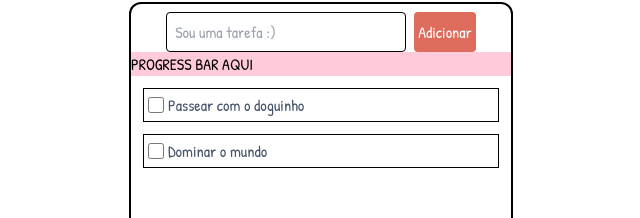
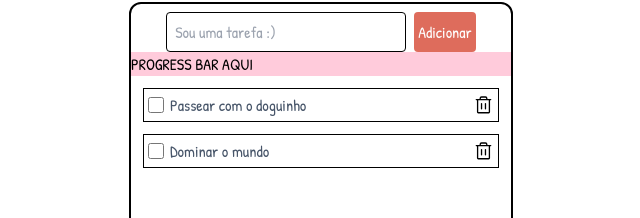
Before and after one commit to gabie762/to-do-app, a Next.js app: page / in a window 1280 px wide. Shown: the part 186-404 px from the top of the page, without its empty margins (319-959 px from the left). Built offline with nearby package versions, Linux system fonts and the light colour scheme.

Commit message:
remove single to do component created footer file deleted scroll bar stylized clear all btn debugged

```diff
--- a/app/globals.css
+++ b/app/globals.css
@@ -32,3 +32,23 @@ body {
     text-wrap: balance;
   }
 }
+
+::-webkit-scrollbar {
+  width: 10px;
+}
+
+/* Track */
+::-webkit-scrollbar-track {
+  background: #f1f1f1;
+}
+
+/* Handle */
+::-webkit-scrollbar-thumb {
+  background: #de6c5c;
+  border-radius: 5px;
+}
+
+/* Handle on hover */
+::-webkit-scrollbar-thumb:hover {
+  background: #da6353;
+}
--- a/components/footer.tsx
+++ /dev/null
@@ -1,23 +0,0 @@
-"use client";
-
-import CleanAllBtn from "./limparCompletas";
-import StatusTarefas from "./statusTarefa";
-
-interface Props {
-  status: string;
-  filtroTarefas(arg: string): void;
-}
-
-const Footer = ({ status, filtroTarefas }: Props) => {
-  return (
-    <div className="flex border-t-2 border-t-black border-opacity-50 text-black text-opacity-70 inset-x-0 bottom-0 h-12 p-1 items-center justify-center space-x-3">
-      <div className="flex items-center">
-        <h1>X itens restantes</h1>
-      </div>
-      <StatusTarefas status={status} filtroTarefas={filtroTarefas} />
-      <CleanAllBtn />
-    </div>
-  );
-};
-
-export default Footer;
--- a/components/handlerTarefas.tsx
+++ b/components/handlerTarefas.tsx
@@ -33,7 +33,7 @@ export const HandlerTarefas = () => {
   };
 
   const notificacao = (mensagem: string) => {
-    toast.success(mensagem, { autoClose: 2500, position: "top-center" });
+    toast.success(mensagem, { autoClose: 1000, position: "top-center" });
   };
 
   const submitNovaTarefa = (e: { preventDefault: () => void }) => {
@@ -57,6 +57,7 @@ export const HandlerTarefas = () => {
             key={tarefa.id}
             tarefa={tarefa}
             statusTarefa={handleStatusTarefa}
+            removeTarefa={removeTarefa}
           />
         ));
       }
@@ -68,6 +69,7 @@ export const HandlerTarefas = () => {
             key={tarefa.id}
             tarefa={tarefa}
             statusTarefa={handleStatusTarefa}
+            removeTarefa={removeTarefa}
           />
         ));
     } else {
@@ -78,6 +80,7 @@ export const HandlerTarefas = () => {
             key={tarefa.id}
             tarefa={tarefa}
             statusTarefa={handleStatusTarefa}
+            removeTarefa={removeTarefa}
           />
         ));
     }
@@ -94,6 +97,27 @@ export const HandlerTarefas = () => {
       }
     });
     setTarefas(copiaTarefas);
+  };
+
+  const removeTarefa = (identificador: number | boolean) => {
+    //console.log(identifica);
+    if (typeof identificador == "boolean") {
+      if (tarefas.filter((tarefa) => tarefa.completa).length === 0) {
+        return;
+      }
+      const copiaTarefas = tarefas.filter((tarefa) =>
+        tarefa.completa ? null : tarefa
+      );
+      setTarefas(copiaTarefas);
+      notificacao("Tarefas completas apagadas!");
+    } else {
+      console.log("chegay tbm");
+      const copiaTarefas = tarefas.filter((tarefa) =>
+        tarefa.id !== identificador ? tarefa : null
+      );
+      setTarefas(copiaTarefas);
+      notificacao("Tarefa apagada!");
+    }
   };
 
   return (
@@ -125,6 +149,7 @@ export const HandlerTarefas = () => {
           status={filtroStatus}
           tarefas={tarefas}
           handleStatusTarefa={handleStatusTarefa}
+          removeTarefa={removeTarefa}
         />
       </div>
       <div className="flex border-t-2 border-t-black border-opacity-50 text-black text-opacity-70 inset-x-0 bottom-0 h-12 p-1 items-center justify-center space-x-3">
@@ -132,7 +157,7 @@ export const HandlerTarefas = () => {
           <h1>{tarefasRestantes} itens restantes</h1>
         </div>
         <StatusTarefas status={filtroStatus} filtroTarefas={filtrarTarefas} />
-        <CleanAllBtn />
+        <CleanAllBtn cleanAll={removeTarefa} typeBool={true} />
       </div>
     </div>
   );
--- a/components/limparCompletas.tsx
+++ b/components/limparCompletas.tsx
@@ -1,13 +1,22 @@
 "use client";
 
-export function CleanAllBtn() {
+interface Props {
+  cleanAll(arg: number | boolean): void;
+  typeBool: boolean;
+}
+
+const CleanAllBtn = ({ cleanAll, typeBool }: Props) => {
   return (
     <div>
-      <button type="submit" className="border p-1 rounded">
+      <button
+        type="submit"
+        className="border p-1 rounded"
+        onClick={() => cleanAll(typeBool)}
+      >
         Limpar completas
       </button>
     </div>
   );
-}
+};
 
 export default CleanAllBtn;
--- a/components/listarTarefas.tsx
+++ b/components/listarTarefas.tsx
@@ -5,12 +5,14 @@ interface Props {
   status: string;
   tarefas: ITarefas[];
   handleStatusTarefa(arg: number): void;
+  removeTarefa(arg: number | boolean): void;
 }
 
 export const ListarTarefas = ({
   status,
   tarefas,
   handleStatusTarefa,
+  removeTarefa,
 }: Props) => {
   if (status === "Todas") {
     return tarefas.map((tarefa) => (
@@ -18,6 +20,7 @@ export const ListarTarefas = ({
         key={tarefa.id}
         tarefa={tarefa}
         statusTarefa={handleStatusTarefa}
+        removeTarefa={removeTarefa}
       />
     ));
   } else if (status === "Fazer") {
@@ -28,6 +31,7 @@ export const ListarTarefas = ({
           key={tarefa.id}
           tarefa={tarefa}
           statusTarefa={handleStatusTarefa}
+          removeTarefa={removeTarefa}
         />
       ));
   } else {
@@ -38,6 +42,7 @@ export const ListarTarefas = ({
           key={tarefa.id}
           tarefa={tarefa}
           statusTarefa={handleStatusTarefa}
+          removeTarefa={removeTarefa}
         />
       ));
   }
--- /dev/null
+++ b/components/removeTarefa.tsx
@@ -0,0 +1,27 @@
+"use client";
+
+import ITarefas from "./interface";
+
+interface Props {
+  remover(arg: number | boolean): void;
+  tarefa: ITarefas;
+}
+
+const RemoveTarefa = ({ remover, tarefa }: Props) => {
+  return (
+    <button onClick={() => remover(tarefa.id)}>
+      <svg
+        xmlns="http://www.w3.org/2000/svg"
+        width="21"
+        height="21"
+        fill="#000"
+        viewBox="0 0 256 256"
+        className="relative inset-y-0 right-0"
+      >
+        <path d="M216,48H176V40a24,24,0,0,0-24-24H104A24,24,0,0,0,80,40v8H40a8,8,0,0,0,0,16h8V208a16,16,0,0,0,16,16H192a16,16,0,0,0,16-16V64h8a8,8,0,0,0,0-16ZM96,40a8,8,0,0,1,8-8h48a8,8,0,0,1,8,8v8H96Zm96,168H64V64H192ZM112,104v64a8,8,0,0,1-16,0V104a8,8,0,0,1,16,0Zm48,0v64a8,8,0,0,1-16,0V104a8,8,0,0,1,16,0Z"></path>
+      </svg>
+    </button>
+  );
+};
+
+export default RemoveTarefa;
--- a/components/tarefa.tsx
+++ b/components/tarefa.tsx
@@ -1,13 +1,16 @@
 import ITarefas from "./interface";
+import RemoveTarefa from "./removeTarefa";
 
 interface Props {
   tarefa: ITarefas;
   statusTarefa(arg: number): void;
+  removeTarefa(arg: number | boolean): void;
 }
 
-export const Tarefa = ({ tarefa, statusTarefa }: Props) => {
+export const Tarefa = ({ tarefa, statusTarefa, removeTarefa }: Props) => {
   return (
-    <li className="flex flex-wrap gap-1 items-center border p-1">
+    <li className="flex flex-wrap gap-1 items-center border p-1 justify-between">
+      <div className="flex flex-wrap gap-1.5 items-center">
         <input
           id={tarefa.id.toString()}
           type="checkbox"
@@ -21,6 +24,8 @@ export const Tarefa = ({ tarefa, statusTarefa }: Props) => {
         >
           {tarefa.tarefa}
         </label>
+      </div>
+      <RemoveTarefa remover={removeTarefa} tarefa={tarefa} />
     </li>
   );
 };
```
Lines whose indentation alone changed are shown as unchanged.
